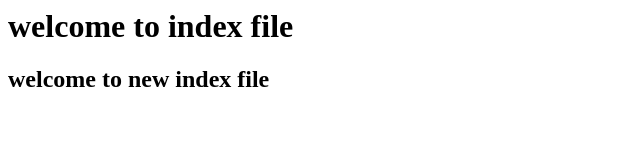
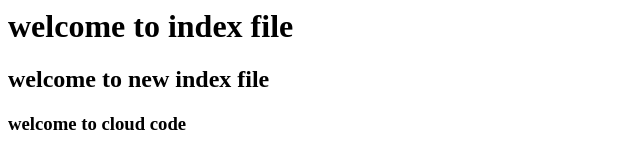
Before and after one commit to bharti095aws/report-4, a plain HTML site: page index.html in a window 1280 px wide. Shown: the whole page, without its empty margins (0-640 px from the left). Drawn offline with Linux system fonts and the light colour scheme.

Commit message:
Update index.html

```diff
--- a/index.html
+++ b/index.html
@@ -1,2 +1,3 @@
 <h1>welcome to index file</h1>
 <h2>welcome to new index file</h2>
+<h3>welcome to cloud code</h3>
```
